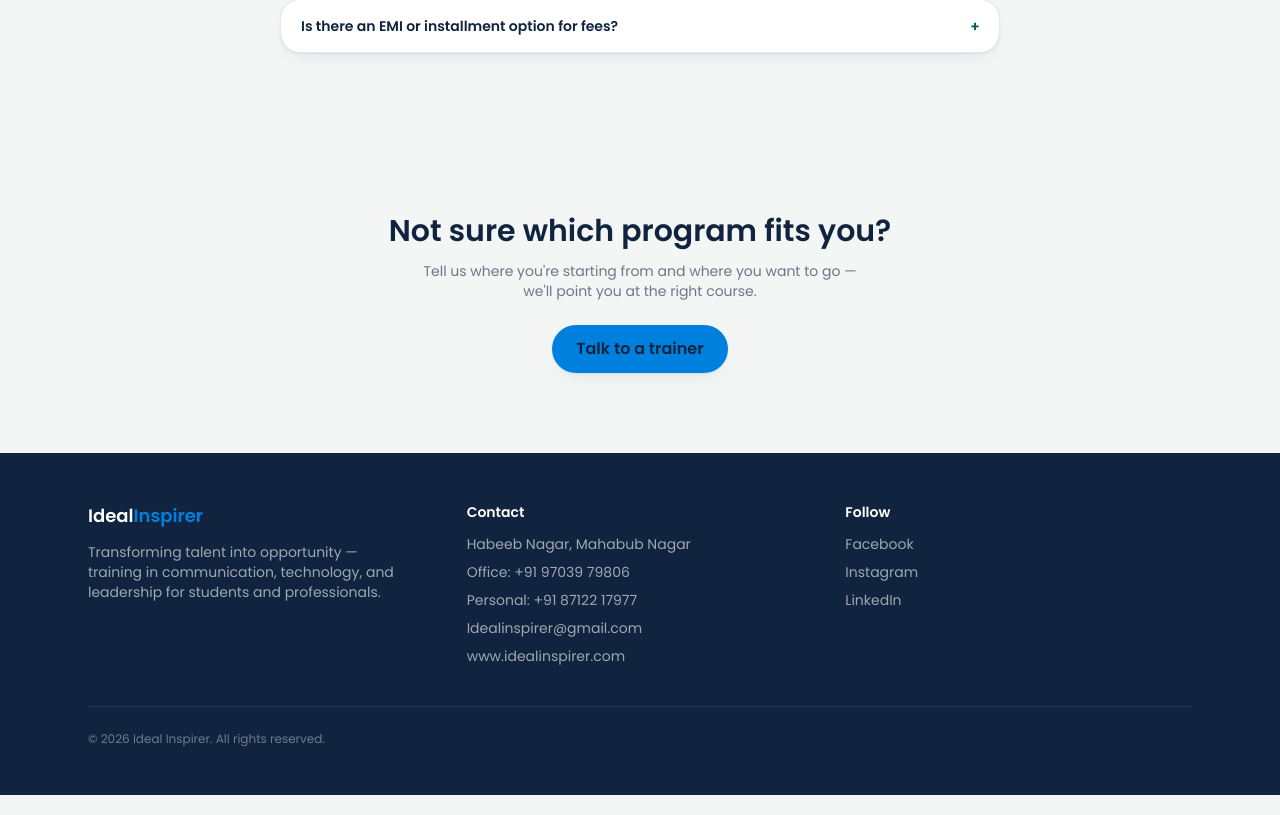
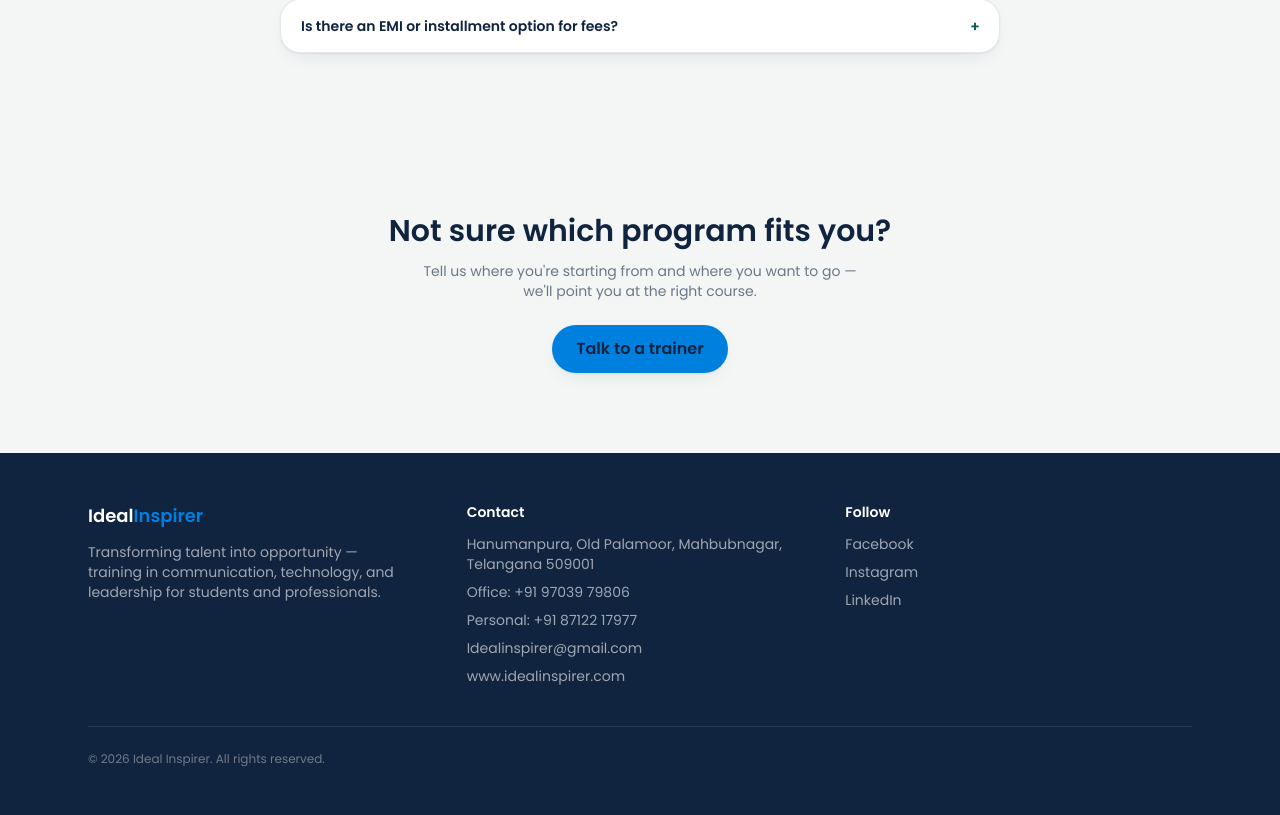
Before and after one commit to junaids79/ideal-inspirer, a Next.js app: page / in a window 1280 px wide. Shown: the part 6149-6964 px from the top of the page. Built offline with nearby package versions, Linux system fonts and the light colour scheme; no server answers; the database is empty.

Commit message:
Update footer

```diff
--- a/components/Footer.jsx
+++ b/components/Footer.jsx
@@ -16,7 +16,7 @@ export default function Footer() {
           <div>
             <p className="font-body text-sm font-semibold text-white">Contact</p>
             <ul className="mt-3 space-y-2 font-body text-sm text-white/60">
-              <li>Habeeb Nagar, Mahabub Nagar</li>
+              <li>Hanumanpura, Old Palamoor, Mahbubnagar, Telangana 509001</li>
               <li>
                 <a href="tel:+919703979806" className="hover:text-white">
                 Office: +91 97039 79806
```
